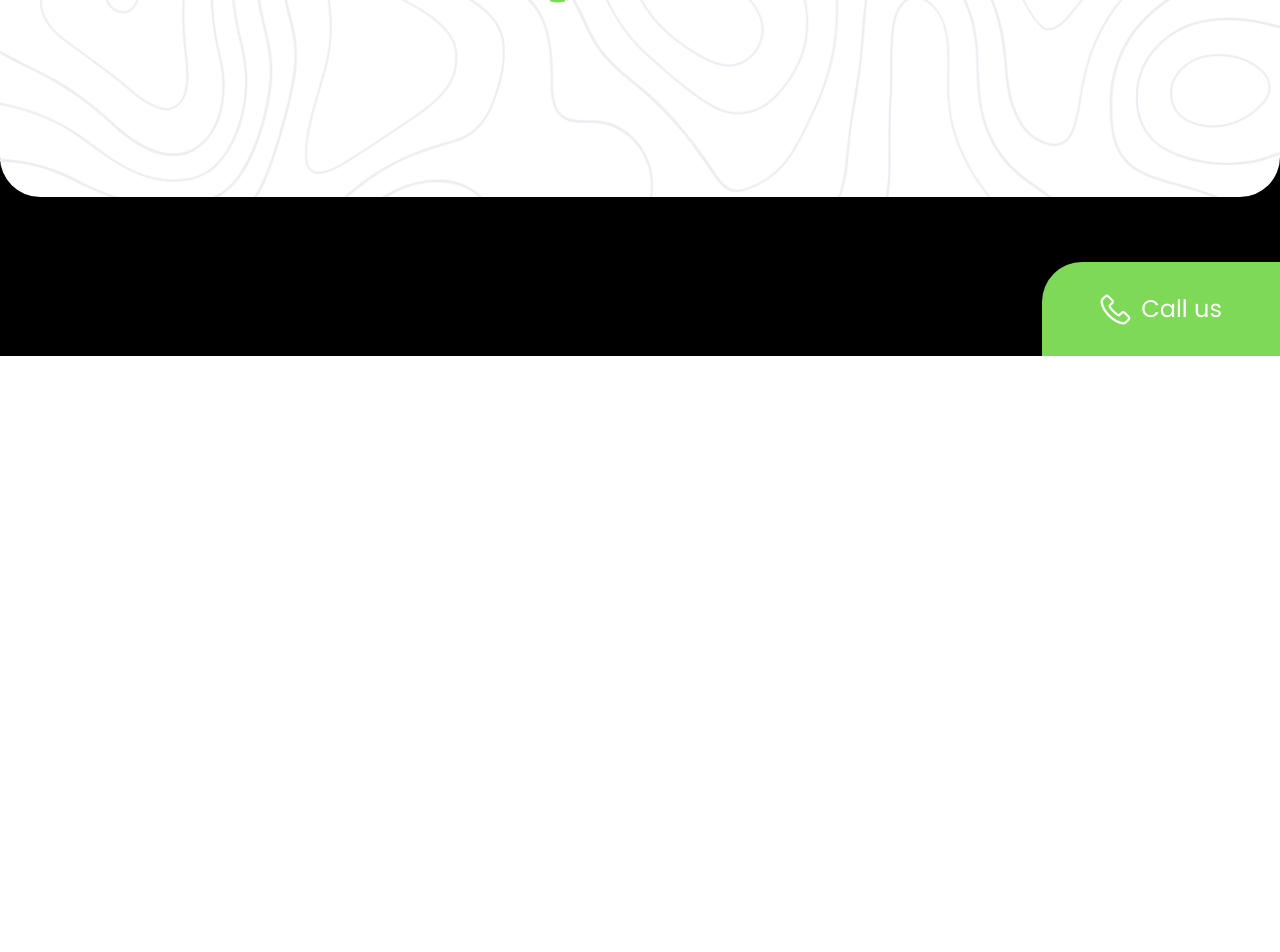
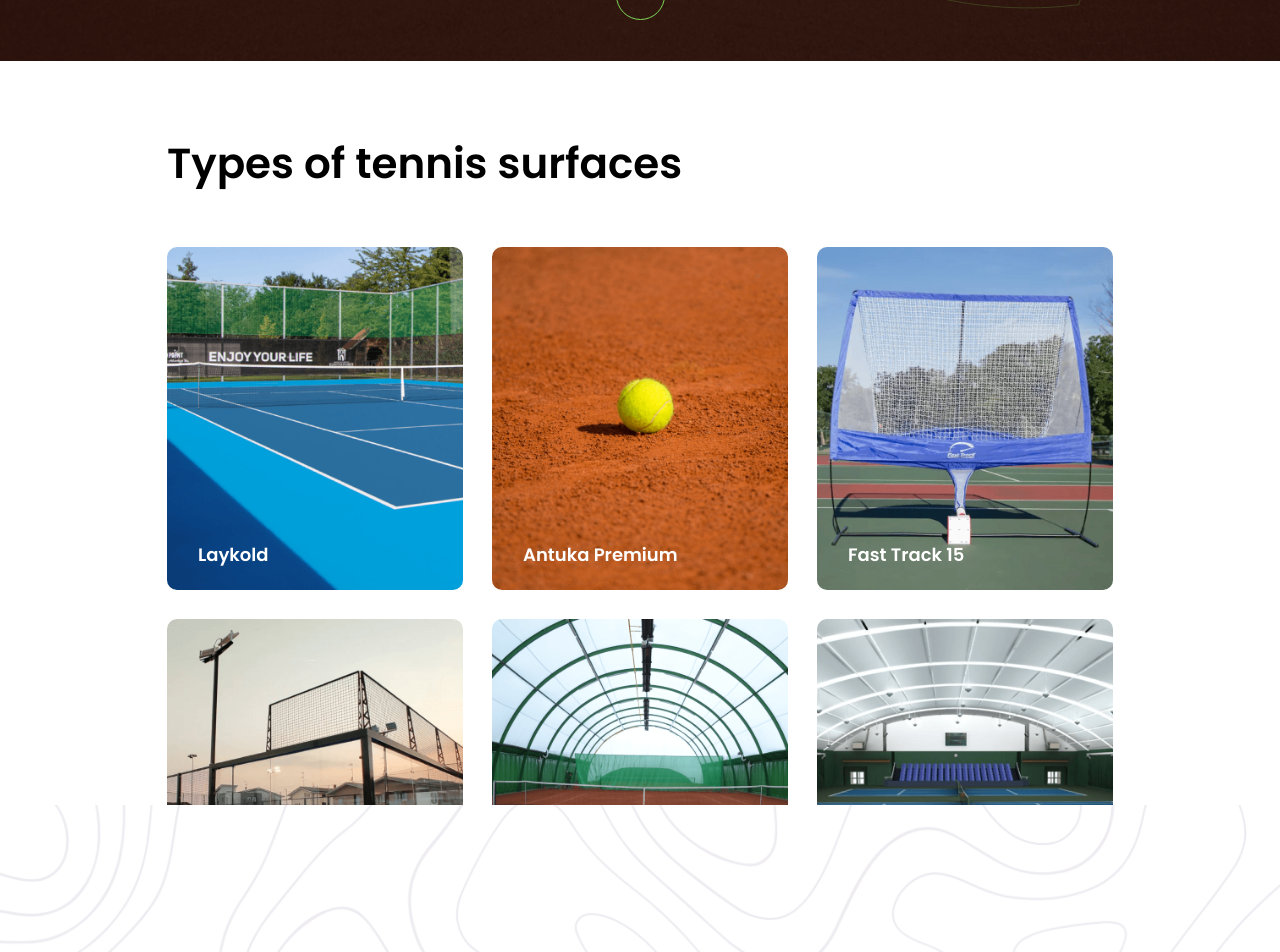
Before and after one commit to jbryn/mcourt-site, a Next.js app: page / in a window 1280 px wide. Shown: the part 660-1612 px from the top of the page. Before the commit the page ends 1016 px from the top, so only its background shows below. Built offline with nearby package versions, Linux system fonts and the light colour scheme.

Commit message:
wip: surfaces

```diff
--- /dev/null
+++ b/components/surfaces/surfaces.jsx
@@ -0,0 +1,37 @@
+import styles from "./surfaces.module.scss";
+
+export default function Surfaces() {
+  return (
+    <section>
+      <div className={styles.container}>
+        <h2>Types of tennis surfaces</h2>
+        <div className={styles.cards}>
+          <div>
+            <img src="./img/court6.png" alt="Laykold" />
+            <h3>Laykold</h3>
+          </div>
+          <div>
+            <img src="./img/court5.png" alt="Antuka premium" />
+            <h3>Antuka Premium</h3>
+          </div>
+          <div>
+            <img src="./img/court4.png" alt="Fast Track 15" />
+            <h3>Fast Track 15</h3>
+          </div>
+          <div>
+            <img src="./img/court3.png" alt="Padel courts" />
+            <h3>Padel courts</h3>
+          </div>
+          <div>
+            <img src="./img/court2.png" alt="Tennis Halls" />
+            <h3>Tennis Halls</h3>
+          </div>
+          <div>
+            <img src="./img/court1.png" alt="All year" />
+            <h3>All year tennis courts</h3>
+          </div>
+        </div>
+      </div>
+    </section>
+  );
+}
--- /dev/null
+++ b/components/surfaces/surfaces.module.scss
@@ -0,0 +1,25 @@
+.container {
+  @apply px-[167px] my-[112px];
+
+  h2 {
+    @apply text-[42px] font-semibold;
+  }
+
+  .cards {
+    @apply grid grid-cols-3 grid-rows-2 gap-[29px];
+    @apply pt-[52px];
+
+    div {
+      @apply relative;
+
+      img {
+        @apply rounded-[10px];
+      }
+
+      h3 {
+        @apply absolute bottom-[22px] left-[31px];
+        @apply font-semibold text-[18px] text-white;
+      }
+    }
+  }
+}
--- a/pages/index.js
+++ b/pages/index.js
@@ -1,9 +1,11 @@
 import Hero from "@/components/hero/hero";
+import Surfaces from "@/components/surfaces/surfaces";
 
 export default function Home() {
   return (
     <main>
       <Hero />
+      <Surfaces />
     </main>
   );
 }
```
